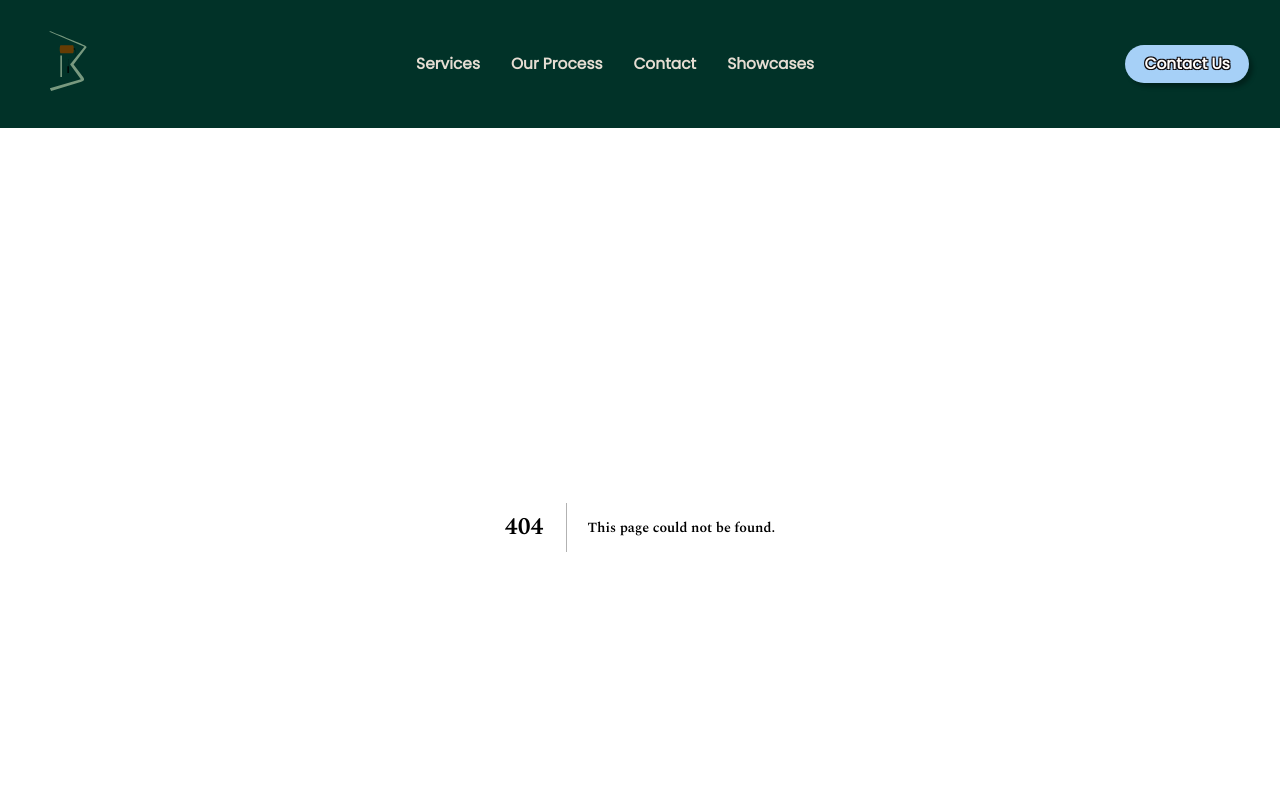
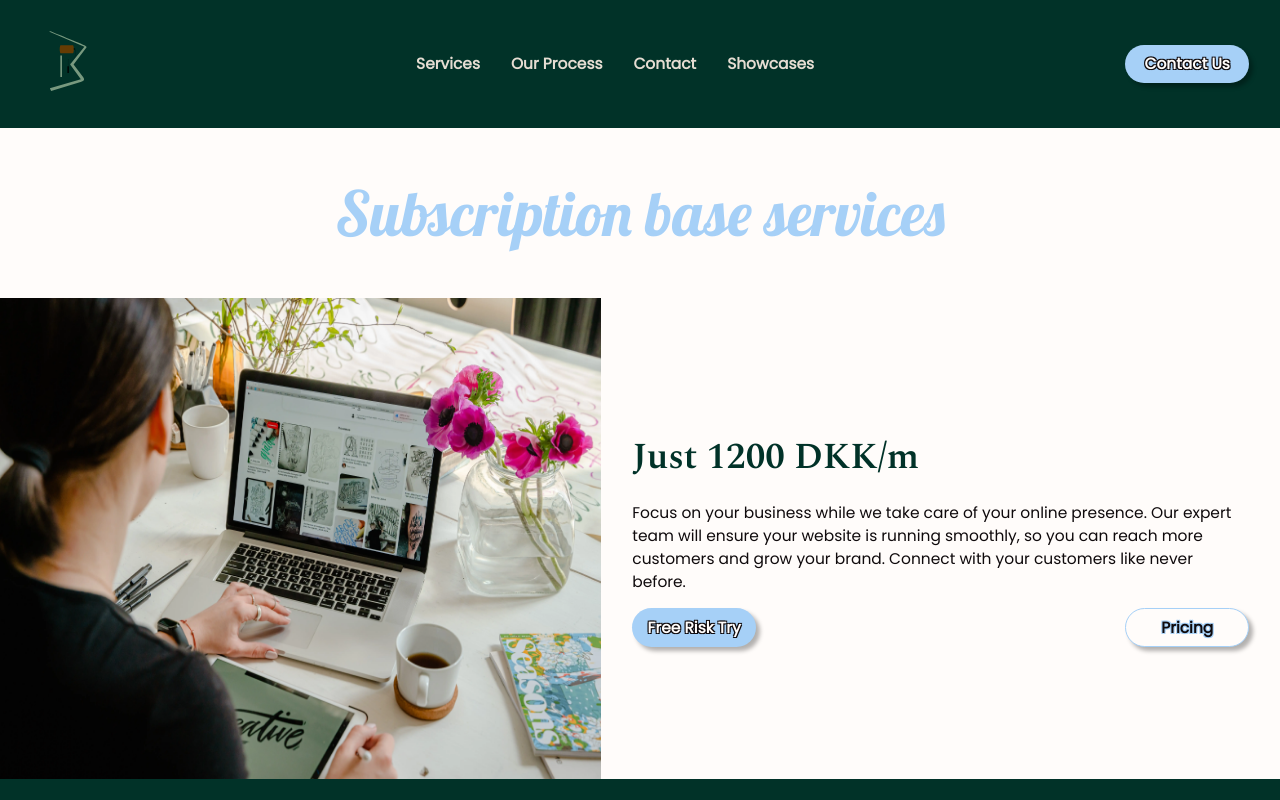
Before and after one commit to KarinaValens/better-sites, a Next.js app: page /services in a window 1280 px wide. Before the commit this address had no page. Shown: the top 800 px of the page. Built offline with nearby package versions, Linux system fonts and the light colour scheme.

Commit message:
finish first section

```diff
--- a/components/footer/Footer.js
+++ b/components/footer/Footer.js
@@ -5,7 +5,7 @@ import TitleAdress from "./TitleAdress";
 
 export default function Footer() {
   return (
-    <footer className="flex">
+    <footer className="flex wrap">
       <LongLogo />
       <ContactForm />
       <TitleAdress />
--- a/components/homepage/CTA.js
+++ b/components/homepage/CTA.js
@@ -1,5 +1,4 @@
 import Image from "next/image";
-import React from "react";
 
 export default function CTA() {
   return (
@@ -7,7 +6,7 @@ export default function CTA() {
       <h1 className="display-text title-cta-sect">Explore your potential </h1>
       <div className="flex article-info wrap">
         <div className="flex-columns article-text">
-          <h2>Just 1200 DKK/m</h2>
+          <h2 className="stroke-dark sub-title-light">Just 1200 DKK/m</h2>
           <p>
             Welcome to Better Sites, we are here to improve your business´s online presence and help you reach more clients. Our team is dedicated to creating easy-to-use and effective websites that will help you grow your business quickly and
             efficiently.
--- a/components/homepage/HeroSect.js
+++ b/components/homepage/HeroSect.js
@@ -5,7 +5,7 @@ export default function HeroSect() {
         <h2>
           Are you ready to get a <span className="title">Better Site </span>for your business?
         </h2>
-        <div className="duo-button-container flex">
+        <div className="flex">
           <button className="button primary-button">Free Risk Try</button>
           <button className="button secondary-button">Pricing</button>
         </div>
--- a/components/homepage/IconsSection.js
+++ b/components/homepage/IconsSection.js
@@ -4,7 +4,7 @@ export default function IconsSection() {
   return (
     <article className="icons-section">
       <h2 className="title-display">You pay monthly for: </h2>
-      <div className="flex icons-group">
+      <div className="flex wrap icons-group">
         <div className="flex-columns icon-container">
           <Image src={"/media/svg/conversation.svg"} alt={"logo"} width={74} height={60} placeholder="empty" priority={true} sizes="10%" />
           <p className="caption-text">Google Optimized</p>
--- /dev/null
+++ b/components/services/ServicesCTA.js
@@ -0,0 +1,22 @@
+import Image from "next/image";
+
+export default function ServicesCTA() {
+  return (
+    <article className="cta-section">
+      <h1 className="display-text title-cta-sect">Subscription base services</h1>
+      <div className="flex article-info wrap">
+        <div className="img-container">
+          <Image src={"/media/images/services_1_cta.webp"} alt={"logo"} /* width={200} height={200}  */ fill placeholder="empty" /* priority={true} */ />
+        </div>
+        <div className="flex-columns article-text">
+          <h2 className="sub-title-darck">Just 1200 DKK/m</h2>
+          <p>Focus on your business while we take care of your online presence. Our expert team will ensure your website is running smoothly, so you can reach more customers and grow your brand. Connect with your customers like never before.</p>
+          <div className="flex ">
+            <button className="button primary-button">Free Risk Try</button>
+            <button className="button secondary-button">Pricing</button>
+          </div>
+        </div>
+      </div>
+    </article>
+  );
+}
--- /dev/null
+++ b/pages/services.js
@@ -0,0 +1,9 @@
+import ServicesCTA from "../components/services/ServicesCTA";
+
+export default function services() {
+  return (
+    <>
+      <ServicesCTA />
+    </>
+  );
+}
--- a/styles/globals.css
+++ b/styles/globals.css
@@ -26,6 +26,8 @@
   --bg-color-disaible: hsl(60, 2%, 88%);
   --bg-glass-dark: hsla(0, 0%, 0%, 0.3);
   --border-color-glass-light: hsla(0, 6%, 87%, 0.47);
+
+  --stroke-dark: -1px -1px 0 var(--copy-text-color-black), 1px -1px 0 var(--copy-text-color-black), -1px 1px 0 var(--copy-text-color-black), 1px 1px 0 var(--copy-text-color-black);
 
   /* ---// Styling //--- */
   --containers-shadows: 4px 4px 4px var(--bg-glass-dark);
@@ -195,7 +197,7 @@ label {
   color: var(--accent-color-light-blue);
 }
 
-.duo-button-container {
+.hero > div {
   justify-content: space-around;
 }
 
@@ -204,6 +206,15 @@ label {
   color: var(--copy-text-color-white);
 }
 
+.stroke-dark {
+  text-shadow: var(--stroke-dark);
+}
+.sub-title-light {
+  color: var(--accent-color-beige);
+}
+.sub-title-darck {
+  color: var(--primary-color-green);
+}
 .article-info {
   margin-top: 3rem;
   width: 100%;
@@ -366,7 +377,6 @@ nav {
 
 /* -------// Footer //------*/
 footer {
-  flex-wrap: wrap;
   padding: 2rem;
   gap: 3rem;
   justify-content: space-around;
@@ -403,7 +413,6 @@ footer > div {
   margin: 3rem auto;
 }
 .icons-group {
-  flex-wrap: wrap;
   justify-content: space-around;
   max-width: 90%;
   margin: 4rem auto;
@@ -473,9 +482,6 @@ footer > div {
 }
 /* ------------------------------// Media Queries //-------------------------------------- */
 @media (600px<=width) {
-  img {
-    border-radius: 8px 0 0;
-  }
   .bg-container {
     aspect-ratio: 1/0.5;
   }
```
Also changed, not shown: public/media/images/services_1_cta.webp (added).
